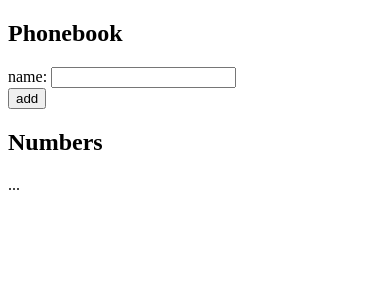
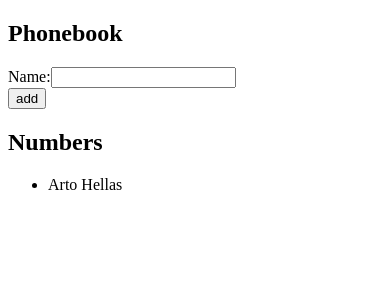
Before and after one commit to jemalmazar/fullstackopen-my_submissions, a React (Vite) app in the folder part2/phonebook/: page / in a window 390 px wide. Shown: the top 300 px of the page. Built offline with nearby package versions, Linux system fonts and the light colour scheme.

Commit message:
Build Numbers and Person components to display entries and add functionality to add new entries for phonebook app

```diff
--- a/part2/phonebook/src/App.jsx
+++ b/part2/phonebook/src/App.jsx
@@ -1,4 +1,17 @@
 import { useState } from 'react'
+
+const Numbers = ({data}) => {
+  return (
+    <div>
+      <h2>Numbers</h2>
+      <ul>
+        {data.map(person => <Person key={person.name} person={person}/>)}
+      </ul>
+    </div>
+  )
+}
+
+const Person = (props) => <li>{props.person.name}</li>
 
 const App = () => {
   const [persons, setPersons] = useState([
@@ -6,19 +19,33 @@ const App = () => {
   ])
   const [newName, setNewName] = useState('')
 
+  const addEntry = (event) => {
+    event.preventDefault()
+    const person = {
+      name: newName
+    }
+
+    setPersons(persons.concat(person))
+    setNewName('')
+  }
+
+  const handleNameInputChange = (event) => {
+    setNewName(event.target.value)
+  }
+
   return (
     <div>
       <h2>Phonebook</h2>
-      <form>
+      <form name="entry_form" onSubmit={addEntry}>
         <div>
-          name: <input />
+          <label htmlFor="name_input">Name:</label>
+          <input name="name_input" value={newName} onChange={handleNameInputChange} required />
         </div>
         <div>
           <button type="submit">add</button>
         </div>
       </form>
-      <h2>Numbers</h2>
-      ...
+      <Numbers data={persons}/>
     </div>
   )
 }
```
